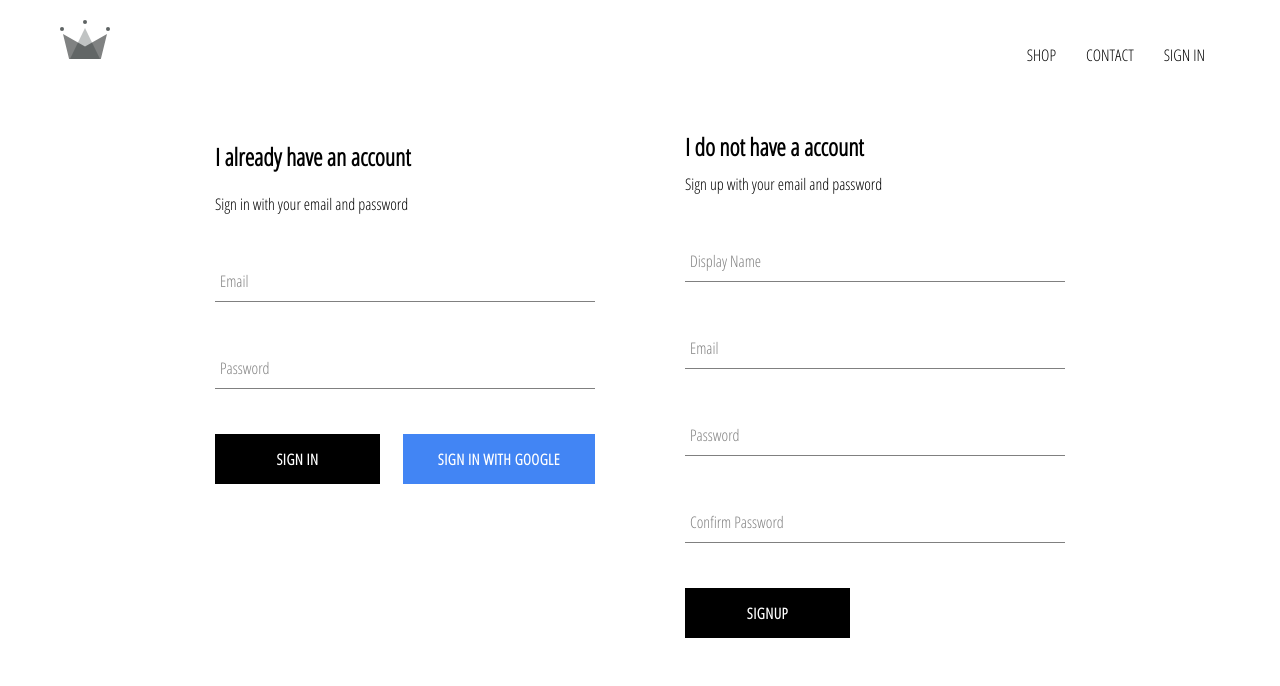
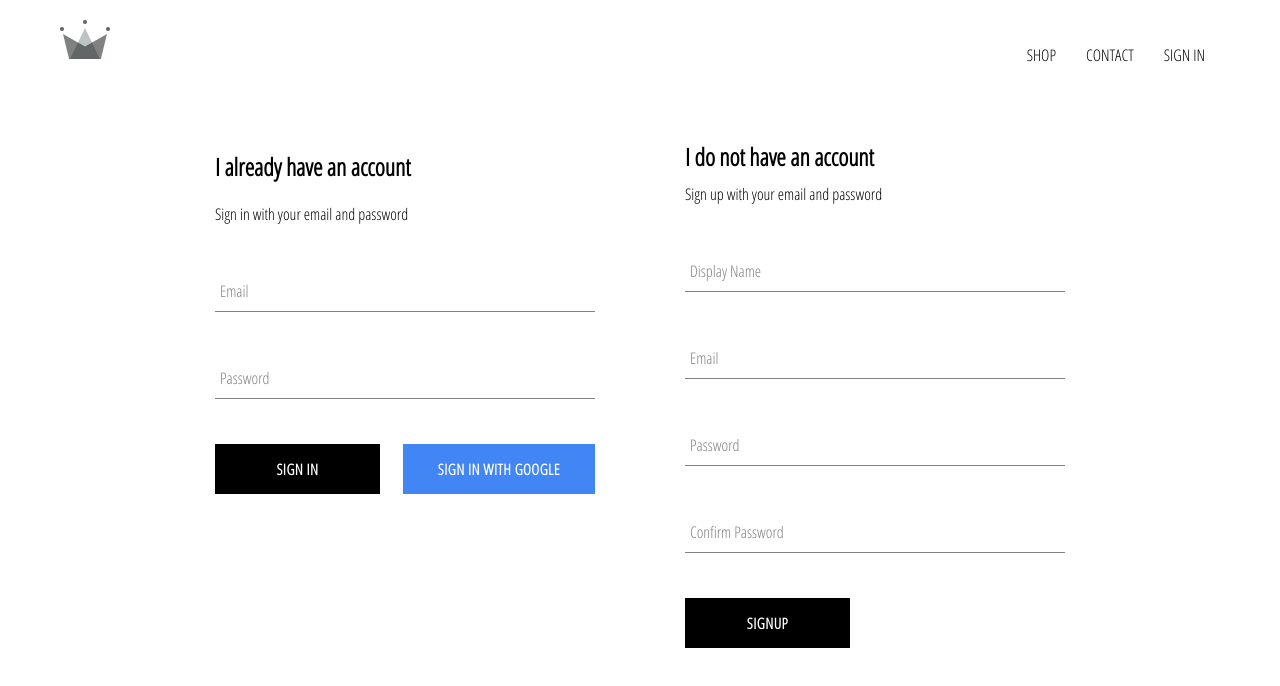
Before and after one commit to danish45007/ecommerce-website-react-js, a React (Create React App) app: page /signin in a window 1280 px wide. Shown: the top 686 px of the page. Built offline with nearby package versions, Linux system fonts and the light colour scheme; no server answers.

Commit message:
signUP modified

```diff
--- a/src/components/sign-up/sign-up.component.jsx
+++ b/src/components/sign-up/sign-up.component.jsx
@@ -50,7 +50,7 @@
         const {displayName, email, password, confirmPassword} = this.state;
         return (
             <div className='sign-up'>
-                <h2 className='title'>I do not have a account</h2>
+                <h2 className='title'>I do not have an account</h2>
                 <span>Sign up with your email and password</span>
                 <form className='sign-up-form' onSubmit={this.handleSubmit}>
                     <FormInput
--- a/src/pages/sign-in-and-sign-up/sign-in-and-sign-up.style.scss
+++ b/src/pages/sign-in-and-sign-up/sign-in-and-sign-up.style.scss
@@ -2,5 +2,6 @@
     width: 850px;
     display: flex;
     justify-content: space-between;
-    margin: 30px auto;
+    margin: 40px auto;
+
 }
```
